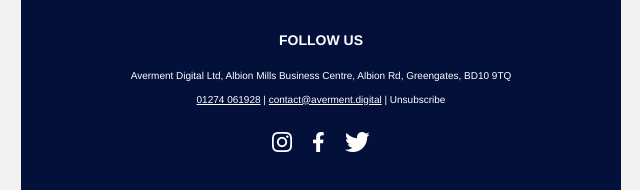
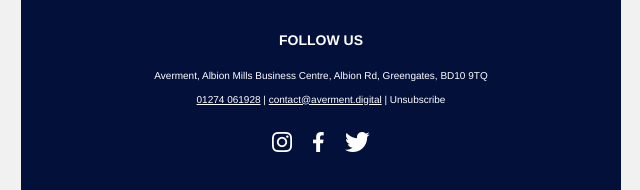
Before and after one commit to Averment/html-email-templates, a plain HTML site: page general-with-blocks/index.html in a window 1280 px wide. Shown: the part 1343-1533 px from the top of the page, 319-959 px from the left. Drawn offline with Linux system fonts and the light colour scheme; a web font is replaced by a local one.

Commit message:
Update address to Greengates

```diff
--- a/general-with-blocks/index.html
+++ b/general-with-blocks/index.html
@@ -740,7 +740,7 @@
                   <p
                     class="email-footer-address"
                     style="margin: 0; padding: 0; font-family: Gilroy, Helvetica Neue, sans-serif; font-weight: 400; font-size: 10px; line-height: 24px; color: #ffffff;">
-                    <singleline label="footer-address">Averment Digital Ltd, Albion Mills Business Centre, Albion Rd, Greengates, BD10 9TQ</singleline>
+                    <singleline label="footer-address">Averment, Albion Mills Business Centre, Albion Rd, Greengates, BD10 9TQ</singleline>
                   </p>
                 </td>
               </tr>
```
Also changed, not shown: general/index.html (+1 -1 lines), 3 other files.
